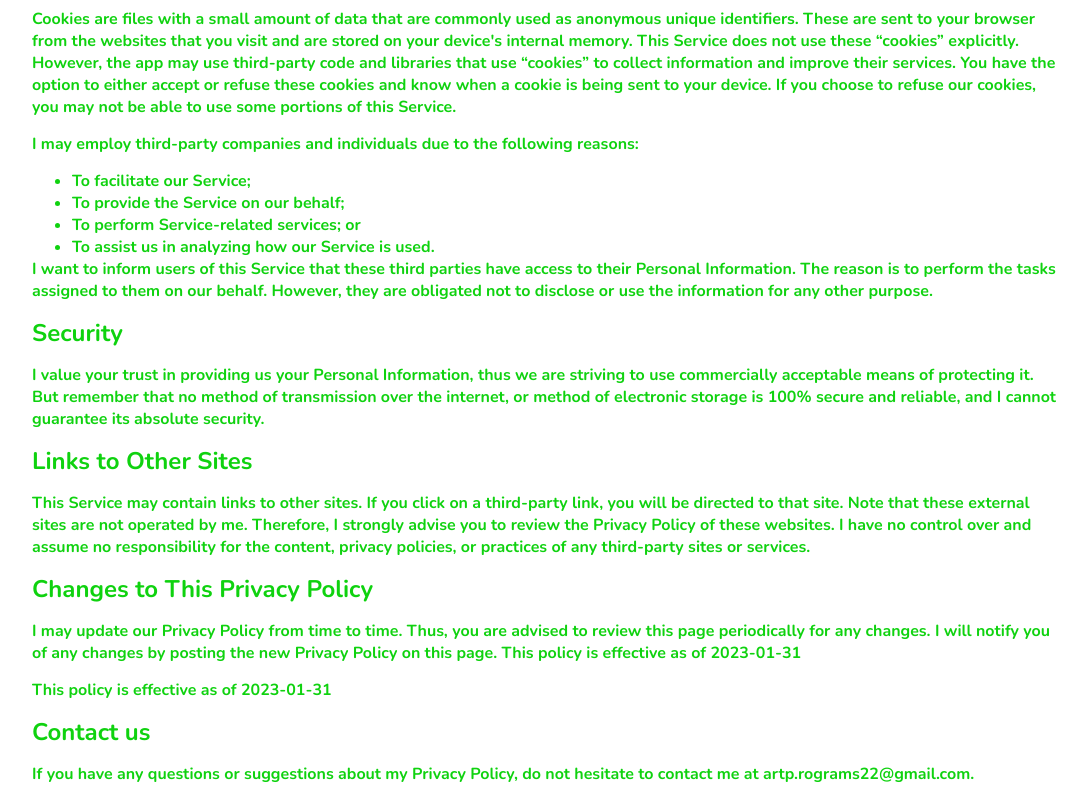
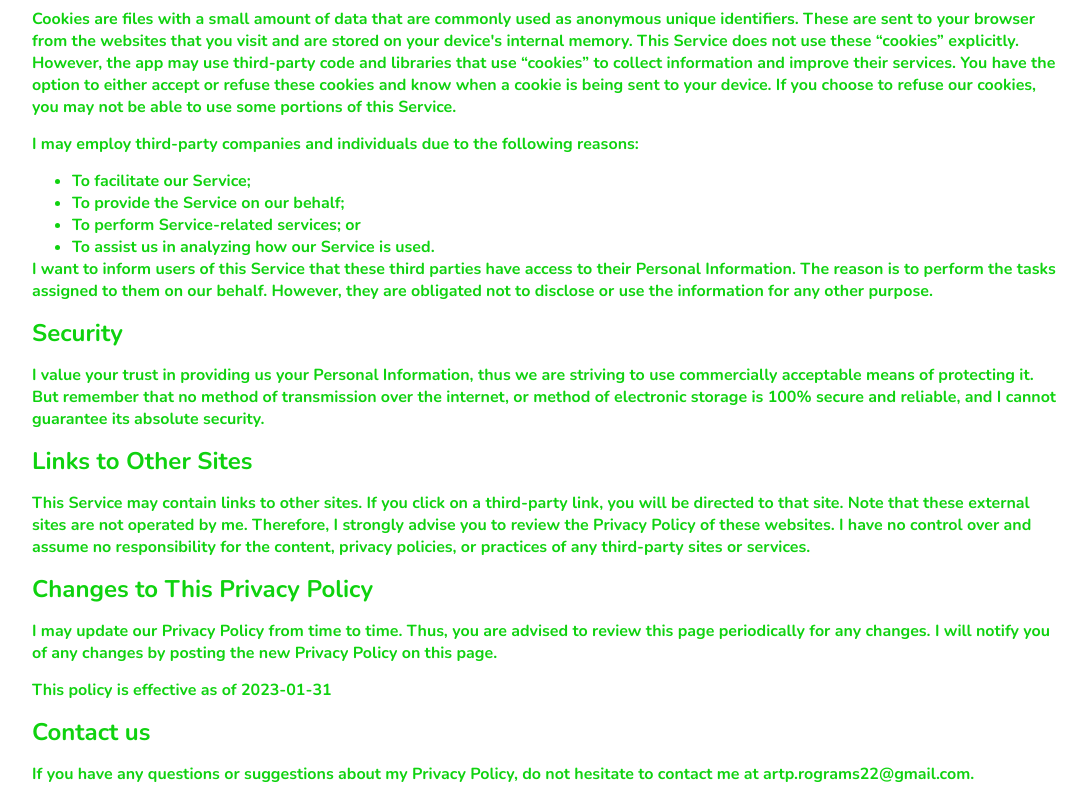
Before and after one commit to arturkhmeliarskiy/tetris, a plain HTML site: page index.html in a window 1280 px wide. Shown: the part 717-1517 px from the top of the page, without its empty margins (96-1182 px from the left). Drawn offline with Linux system fonts and the light colour scheme.

Commit message:
Update index.html

```diff
--- a/index.html
+++ b/index.html
@@ -64,7 +64,7 @@
             </p>
             <h2>Changes to This Privacy Policy</h2>
             <p>I may update our Privacy Policy from time to time. Thus, you are advised to review this page periodically for any changes.
-                I will notify you of any changes by posting the new Privacy Policy on this page. This policy is effective as of 2023-01-31
+                I will notify you of any changes by posting the new Privacy Policy on this page.
             </p>
             <p>This policy is effective as of 2023-01-31</p>
             <h2>Contact us</h2>
```
